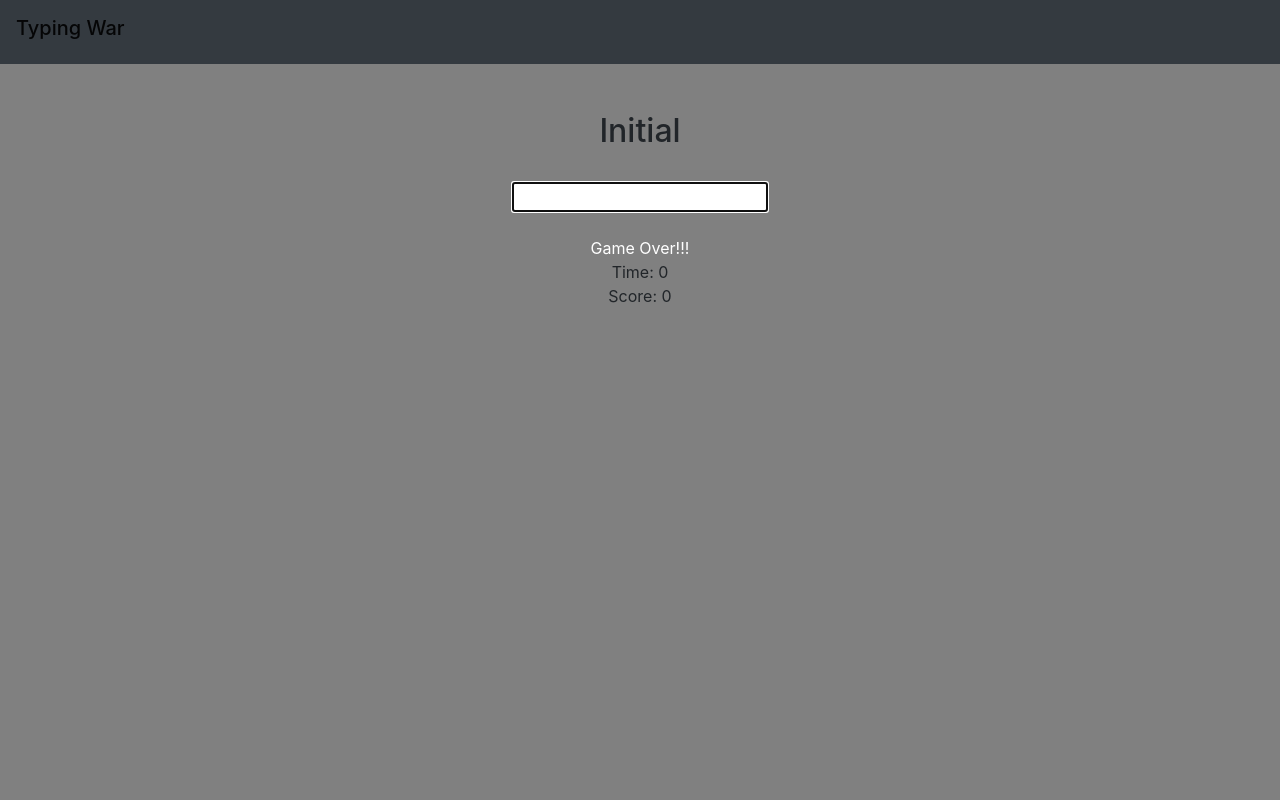
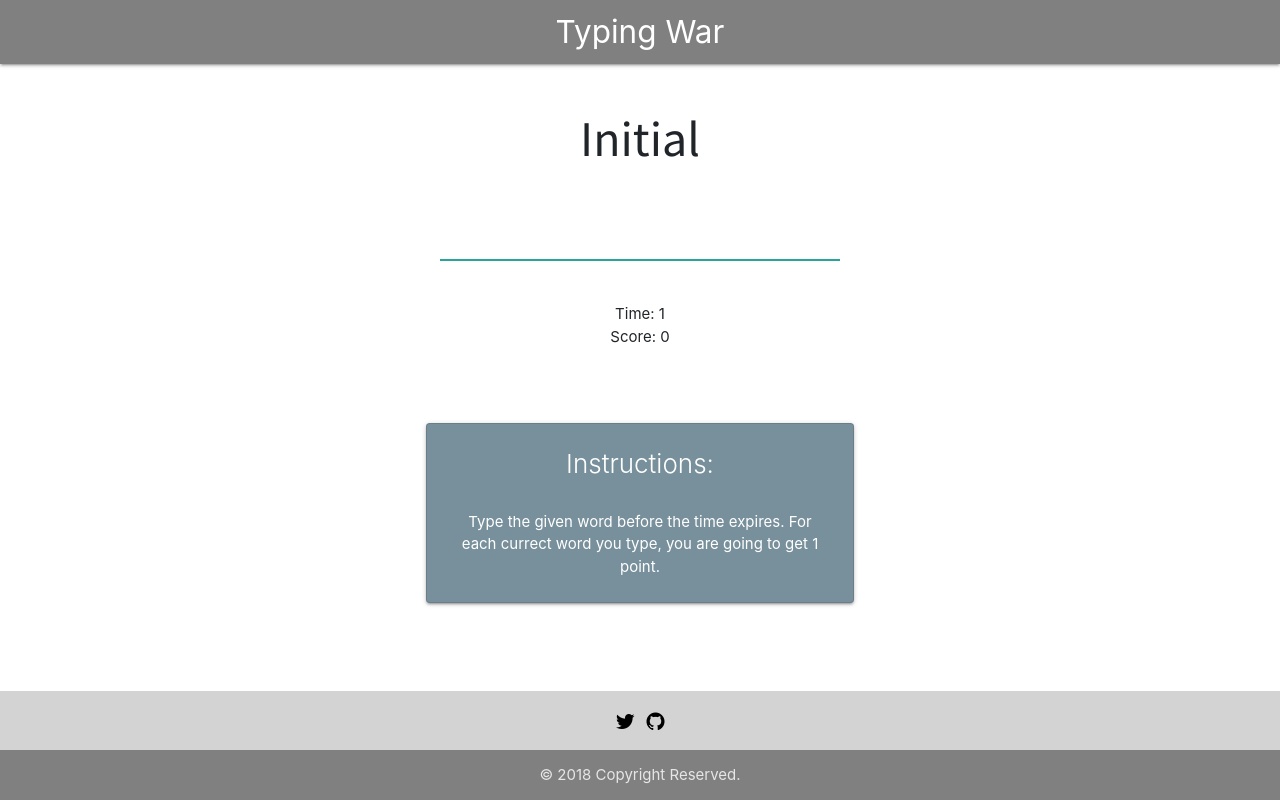
Before and after one commit to iamPavan17/Typing-war, a plain HTML site: page index.html in a window 1280 px wide. Drawn offline with nearby package versions, Linux system fonts and the light colour scheme.

Commit message:
added design

```diff
--- a/index.html
+++ b/index.html
@@ -4,28 +4,87 @@
     <meta charset="UTF-8">
     <meta name="viewport" content="width=device-width, initial-scale=1.0">
     <meta http-equiv="X-UA-Compatible" content="ie=edge">
+    <link rel="stylesheet" href="https://cdnjs.cloudflare.com/ajax/libs/materialize/1.0.0-rc.2/css/materialize.min.css">
+    <script src="https://cdnjs.cloudflare.com/ajax/libs/materialize/1.0.0-rc.2/js/materialize.min.js"></script>
     <link rel="stylesheet" href="https://maxcdn.bootstrapcdn.com/bootstrap/4.0.0/css/bootstrap.min.css" integrity="sha384-Gn5384xqQ1aoWXA+058RXPxPg6fy4IWvTNh0E263XmFcJlSAwiGgFAW/dAiS6JXm" crossorigin="anonymous">
+    <link href="https://fonts.googleapis.com/icon?family=Material+Icons" rel="stylesheet">
+    <link rel="stylesheet" href="https://cdnjs.cloudflare.com/ajax/libs/font-awesome/4.7.0/css/font-awesome.min.css">
+
+
+    <link href="https://fonts.googleapis.com/css?family=Source+Sans+Pro" rel="stylesheet">
+
     <title>Typing War</title>
+    <style>
+            #footer {
+               position: fixed;
+               left: 0;
+               bottom: 0;
+               width: 100%;
+               background-color: lightgrey;
+            }
+    </style>
 </head>
-<body style="background-color: gray">
-    <nav class="navbar navbar-light bg-dark">
-        <span class="navbar-brand mb-12 h1">Typing War</span><br>
-    </nav>
+<body style="background-color: white">
+    <nav style="background-color: gray;">
+        <div class="nav-wrapper">
+          <span class="brand-logo center">Typing War</span>
+        </div>
+      </nav>
 
     <br><br>
     <div class="container text-center">
-        <h2 id="word">Initial</h2><br>
-        <input type="text" id="textbox" autofocus><br><br>
-        <span id="status" style="color: white"></span><br>
+        <h1 id="word" style="font-family: 'Source Sans Pro', sans-serif;
+        font-size: 50px;">Initial</h1><br>
+
+        <div class="row">
+            <div class="input-field col s6">
+                <input style="width: 400px;" type="text" id="textbox" autofocus><br>
+            </div>
+        </div>
         <span>Time:</span>
         <span id="time">5</span><br>
         <span>Score:</span>
-        <span id="score">0</span>
+        <span id="score">0</span><br>
+        <span id="status" style="color: red; font-weight: bold;"></span><br><br>
     </div>
 
-    <div class="reset">
+    <div id="reset" class="text-center">
+        <button id="restart" class="waves-effect waves-light btn"><i class="material-icons right">replay</i>Restart</button>
+    </div><br>
 
-    </div>
+    <div class="container text-center" style="width: 450px">
+    <div class="row">
+            <div class="col s12 m6">
+              <div class="card blue-grey lighten-1">
+                <div class="card-content white-text">
+                  <span class="card-title" style="font-size: 26px;">Instructions:</span><br>
+                  <p>Type the given word before the time expires. For each currect word you type,  you are going to get 1 point.</p>
+                </div>
+              </div>
+            </div>
+    </div></div>
+
+    <footer class="page-footer" id="footer">
+        <div class="container">
+            <ul class="list-unstyled list-inline text-center">
+                <li class="list-inline-item">
+                    <a href="https://twitter.com/impavan17" style="text-decoration : none; color : #000000;">
+                    <i class="fa fa-twitter" style="font-size:21px"> </i>
+                    </a>
+                </li>
+                    <li class="list-inline-item">
+                    <a href="https://github.com/iamPavan17" style="text-decoration : none; color : #000000;">
+                    <i class="fa fa-github" style="font-size:21px"> </i>
+                    </a>
+                </li>
+                </ul>
+            </div>
+            <div class="footer-copyright" style="background-color: gray">
+              <div class="container text-center">
+                    © 2018 Copyright Reserved.
+              </div>
+            </div>
+    </footer>
 
     <script src="./script.js"></script>
 </body>
--- a/script.js
+++ b/script.js
@@ -23,9 +23,14 @@ textboxHandler = document.getElementById('textbox');
 statusHandler = document.getElementById('status');
 timeHandler = document.getElementById('time');
 scoreHandler = document.getElementById('score');
+restartHandler = document.getElementById('restart');
 let count = 0;
-let time = 4;
+let time = 6;
 textboxHandler.addEventListener('input', check);
+
+window.addEventListener('load', function(){
+    restartHandler.style.display = "none";
+})
 
 var set = setInterval(function(){
     time--;
@@ -35,12 +40,7 @@ var set = setInterval(function(){
         statusHandler.innerHTML = "Game Over!!!";
         clearInterval(set);
         textboxHandler.setAttribute('readonly', true);
-
-        // resetHandler = document.getElementById('reset');
-        // var createButton = document.createElement('BUTTON');
-        // var t = document.createTextNode("Click me");
-        // createButton.appendChild(t);
-        // resetHandler.appendChild(createButton);
+        restartHandler.style.display = "";
     }
 },1000);
 
@@ -52,6 +52,10 @@ function check(){
         textboxHandler.value = "";
         count++;
         scoreHandler.innerHTML = count;
-        time = 4;
+        time = 6;
     }
 }
+
+restartHandler.addEventListener('click', function(){
+    location.reload();
+})
```
